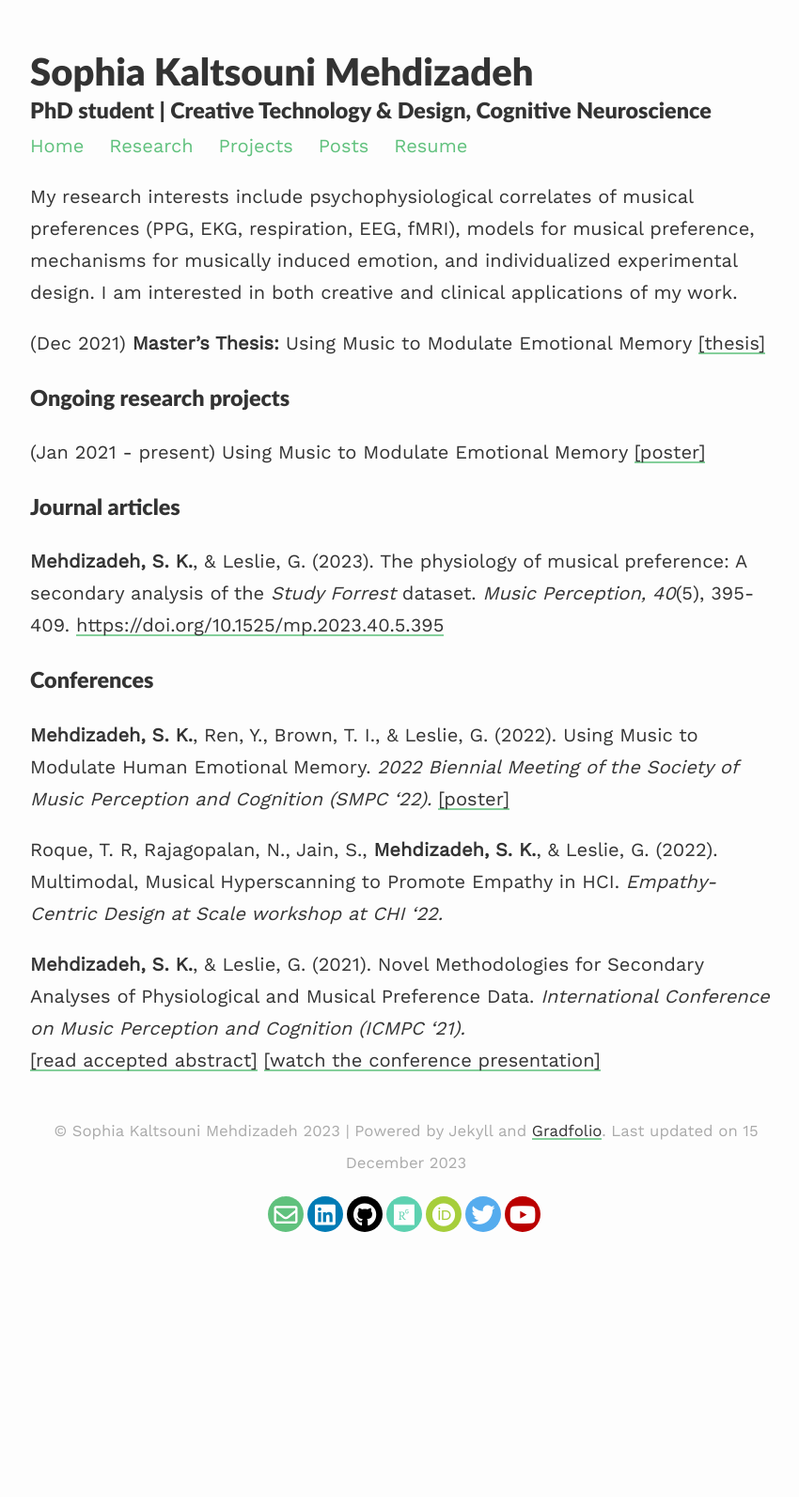
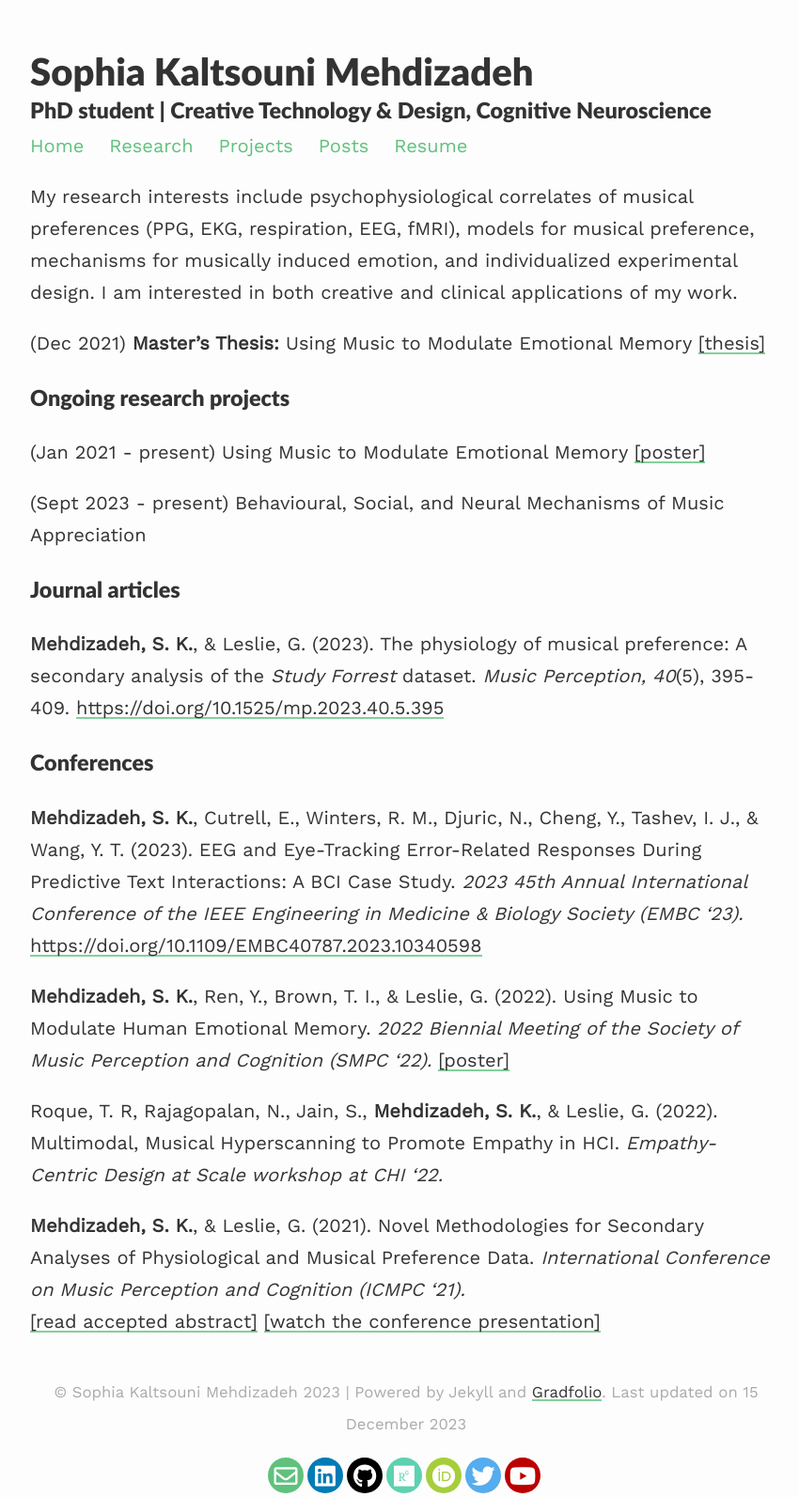
Before and after one commit to smehdizadeh/smehdizadeh.github.io, a Jekyll site: the page built from _pages/research.md, in a window 1280 px wide. Shown: the whole page at 94% size, without its empty margins (208-1058 px from the left). Built offline with Jekyll 4.4.1, drawn with Linux system fonts in a browser that asks for light colours; nearby versions of some CDN libraries; before the commit the page ends 1315 px from its top, so only the background shows below that.

Commit message:
Update research.md

```diff
--- a/_pages/research.md
+++ b/_pages/research.md
@@ -13,13 +13,15 @@ My research interests include psychophysiological correlates of musical preferen
 
 (Jan 2021 - present) Using Music to Modulate Emotional Memory [[poster]](/assets/files/Mehdizadeh_Spring2021_poster.pdf)
 
+(Sept 2023 - present) Behavioural, Social, and Neural Mechanisms of Music Appreciation
+
 ### Journal articles ###
 
 **Mehdizadeh, S. K.**, & Leslie, G. (2023). The physiology of musical preference: A secondary analysis of the *Study Forrest* dataset. *Music Perception, 40*(5), 395-409. [https://doi.org/10.1525/mp.2023.40.5.395](https://doi.org/10.1525/mp.2023.40.5.395)
 
 ### Conferences ###
 
-[//]: # "**Mehdizadeh, S. K.**, Cutrell, E., Winters, R. M., Djuric, N., Cheng, Y., Tashev, I. J., & Wang, Y. T. (2023). EEG and Eye-Tracking Error-Related Responses During Predictive Text Interactions: A BCI Case Study. *2023 45th Annual International Conference of the IEEE Engineering in Medicine & Biology Society (EMBC '23).*"
+**Mehdizadeh, S. K.**, Cutrell, E., Winters, R. M., Djuric, N., Cheng, Y., Tashev, I. J., & Wang, Y. T. (2023). EEG and Eye-Tracking Error-Related Responses During Predictive Text Interactions: A BCI Case Study. *2023 45th Annual International Conference of the IEEE Engineering in Medicine & Biology Society (EMBC '23).* [https://doi.org/10.1109/EMBC40787.2023.10340598](https://doi.org/10.1109/EMBC40787.2023.10340598)
 
 **Mehdizadeh, S. K.**, Ren, Y., Brown, T. I., & Leslie, G. (2022). Using Music to Modulate Human Emotional Memory. *2022 Biennial Meeting of the Society of Music Perception and Cognition (SMPC '22).* [[poster]](/assets/files/SMPC_2022.pdf)
 
```
